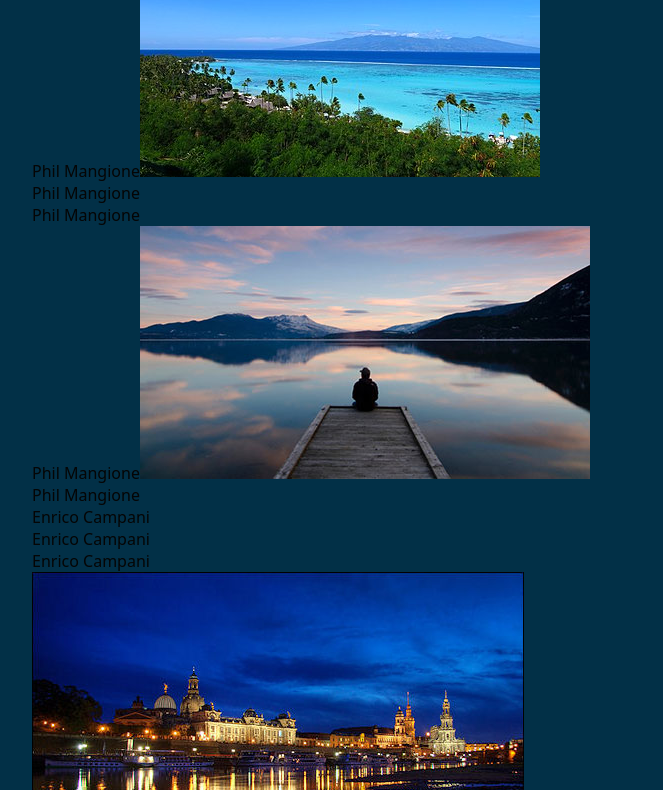
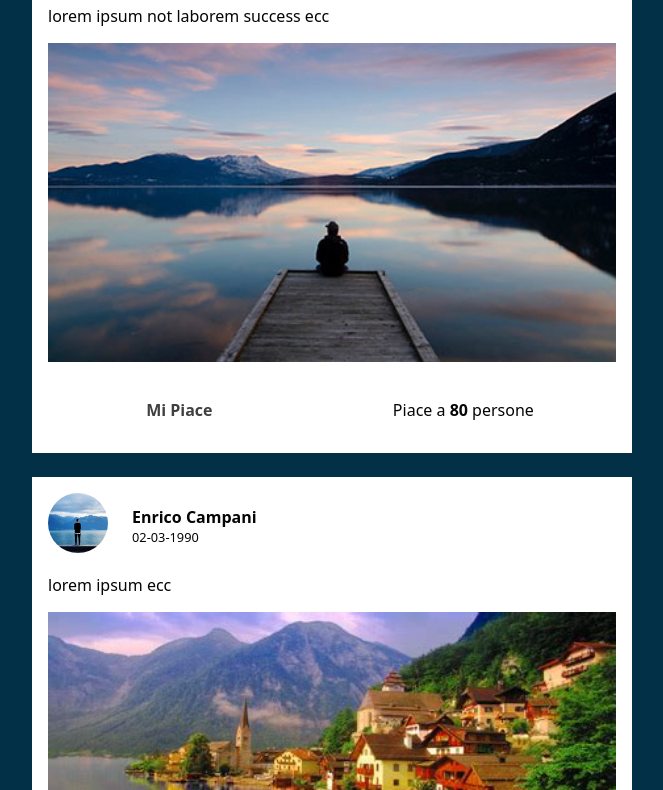
Before and after one commit to SimoneDiPrima/js-social-posts, a plain HTML site: page index.html in a window 1280 px wide. Shown: the part 208-998 px from the top of the page, without its empty margins (308-971 px from the left). Drawn offline with Linux system fonts and the light colour scheme.

Commit message:
milestone 2

```diff
--- a/script.js
+++ b/script.js
@@ -17,7 +17,7 @@ const postArray = [
 {
     id : 1,
     nome: `Phil Mangione`,
-    userPic : `img/05.jpg`,
+    userPic : `img/01userimage.jpg`,
     birthDate : `04-02-1988`,
     text:`lorem ipsum not laborem success ecc`,
     image:`img/01.jpg`,
@@ -27,7 +27,7 @@ const postArray = [
 {
     id : 2,
     nome: `Enrico Campani`,
-    userPic : `img/04.jpg`,
+    userPic : `img/01userimage.jpg`,
     birthDate : `02-03-1990`,
     text:`lorem ipsum ecc`,
     image:`img/02.jpg`,
@@ -37,7 +37,7 @@ const postArray = [
 {
     id : 3,
     nome: `Fabrizio Mastrobattista`,
-    userPic : `img/03.jpg`,
+    userPic : `img/01userimage.jpg`,
     birthDate : `02-05-1994`,
     text:`lorem ipsum not laborem success ecc`,
     image:`img/03.jpg`,
@@ -47,7 +47,7 @@ const postArray = [
 {
     id : 1,
     nome: `Simone Di Prima`,
-    userPic : `img/02.jpg`,
+    userPic : `img/01userimage.jpg`,
     birthDate : `17-03-1992`,
     text:`lorem ipsum not laborem success ecc`,
     image:`img/04.jpg`,
@@ -57,7 +57,7 @@ const postArray = [
 {
     id : 1,
     nome: `Matilde Paparatto`,
-    userPic : `img/01.jpg`,
+    userPic : `img/01userimage.jpg`,
     birthDate : `07-02-1995`,
     text:`lorem ipsum not laborem success ecc`,
     image:`img/05.jpg`,
@@ -73,19 +73,64 @@ const container = document.getElementById(`container`);
 
 let posts = ` `;
 
+// for(let i=0;i<postArray.length;i++){
+//     const currentPost = postArray[i];
+
+//     for(let key in currentPost){
+//         if(key === `userPic`){
+//             posts += `<div> <img src="${currentPost[key]}" alt="foto user"/>${currentPost.nome}`
+//             posts += `<p>${currentPost.text}</p>`
+//         }
+//         else if(key === `image`){
+//             posts += `<img src="${currentPost[key]}" alt="foto paesaggio"/>`;
+//         }
+//     }
+//     posts += `</div>`;
+
+// }
+// container.classList.add(`text-white`);
+// container.innerHTML = posts;
+
+const card = document.createElement(`div`);
+card.classList.add(`post`);
+container.append(card);
+
+
+
 for(let i=0;i<postArray.length;i++){
     const currentPost = postArray[i];
 
-    for(let key in currentPost){
-        posts += `<div>${currentPost.nome}`
-        if(key === `userPic`){
-            posts += `<img src="${currentPost[key]}" alt="foto user"/>`;
-        }
-        else if(key === `image`){
-            posts += `<img src="${currentPost[key]}" alt="foto paesaggio"/>`;
-        }
-    }
-    posts += `</div>`;
-
+    posts += `<div class="post">
+     <div class="post__header">
+    <div class="post-meta">
+      <div class="post-meta__icon">
+        <img class="profile-pic" src="${currentPost.userPic}" alt="Phil Mangione" />
+      </div>
+      <div class="post-meta__data">
+        <div class="post-meta__author">${currentPost.nome}</div>
+        <div class="post-meta__time">${currentPost.birthDate}</div>
+      </div>
+    </div>
+  </div>
+  <div class="post__text">
+   ${currentPost.text}
+  </div>
+  <div class="post__image">
+  <img src="${currentPost.image}" alt="foto paesaggio"/>
+</div>
+<div class="post__footer">
+  <div class="likes js-likes">
+    <div class="likes__cta">
+      <a class="like-button js-like-button" href="#" data-postid="1">
+        <i class="like-button__icon fas fa-thumbs-up" aria-hidden="true"></i>
+        <span class="like-button__label">Mi Piace</span>
+      </a>
+    </div>
+    <div class="likes__counter">Piace a <b id="like-counter-1" class="js-likes-counter">80</b> persone</div>
+  </div>
+</div>
+</div>
+</div>
+`
 }
 container.innerHTML = posts;
--- a/style.css
+++ b/style.css
@@ -123,3 +123,10 @@ h1 {
     color: #0CD977;
     cursor: default;
 }
+.bg-white{
+    background-color:white;
+}
+.header-card{
+    display:flex;
+}
+.card{padding:50px;}
```
Also changed, not shown: img/01userImage.jpg (added).
